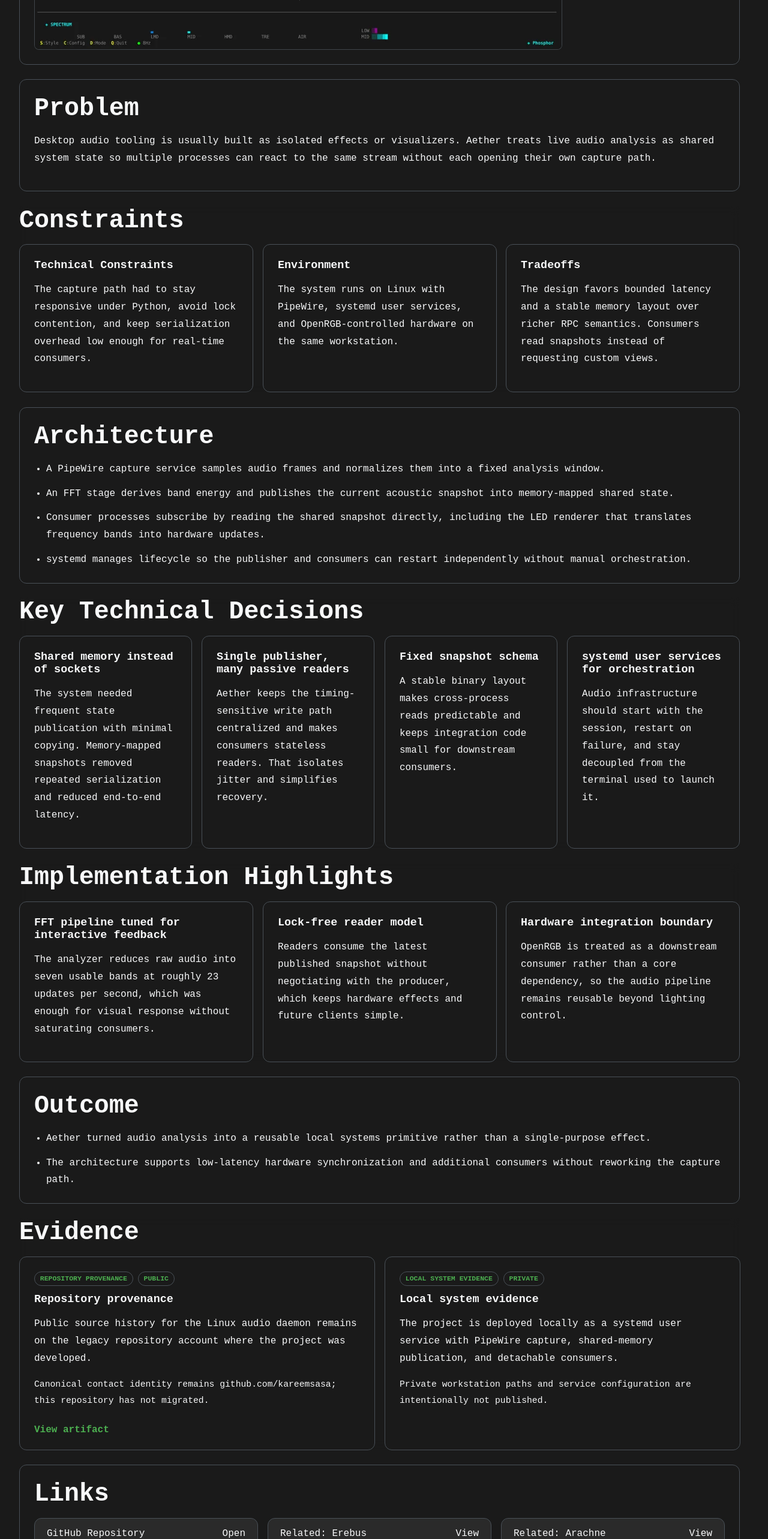
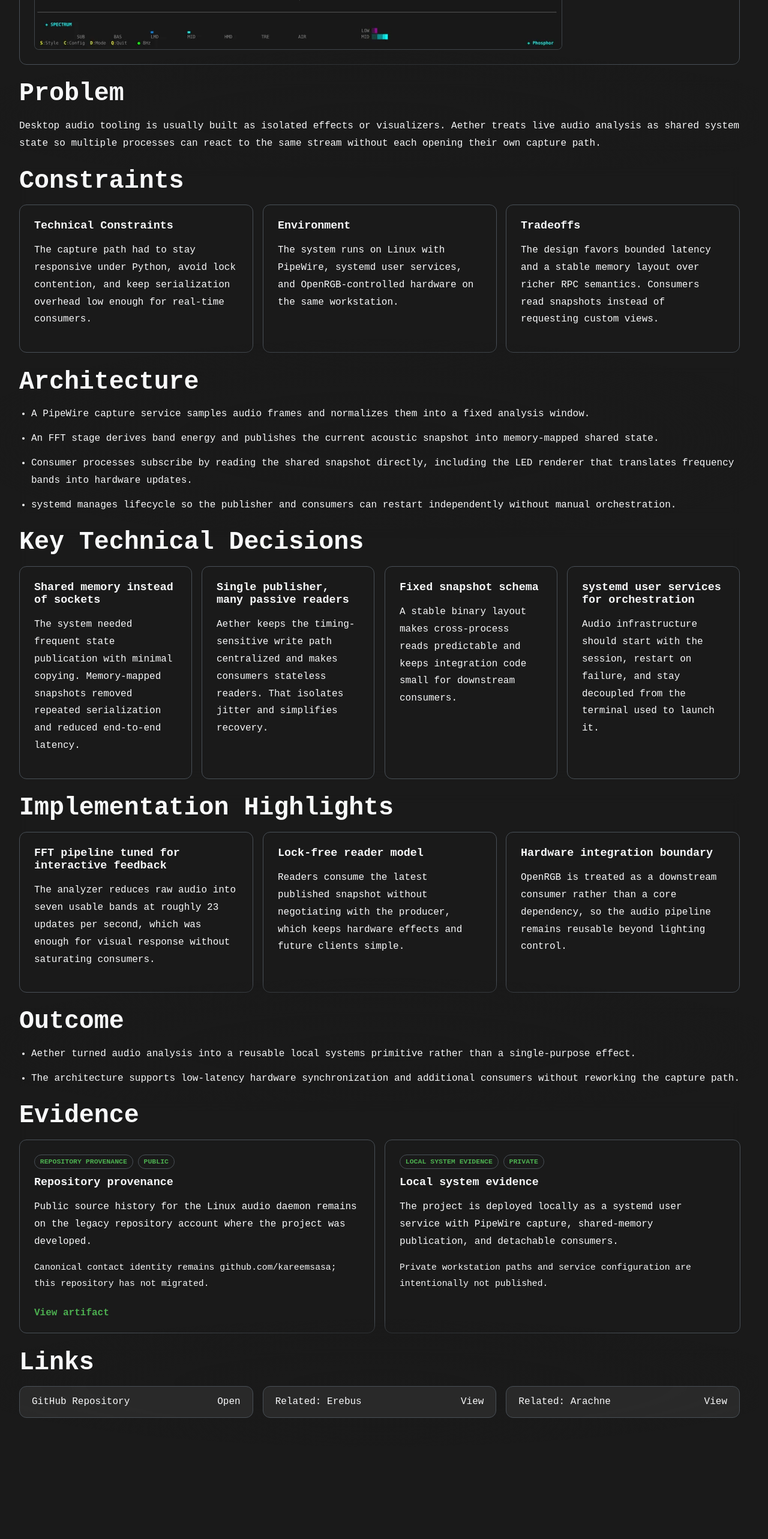
Before and after one commit to kareemsasa3/personal-website, a React (Vite) app in the folder web/: page /case-studies/aether in a window 1280 px wide. Shown: the part 1040-3606 px from the top of the page at 60% size. After the commit the page ends 3452 px from the top, so only its background shows below. Built offline with nearby package versions, Linux system fonts and the light colour scheme; grey boxes are pictures that could not be loaded.

Commit message:
style(case-studies): drop card boxes from outer case study sections
Co-Authored-By: Claude Opus 5.5 <noreply@anthropic.com>

```diff
--- a/web/src/components/CaseStudyPage/CaseStudyPage.tsx
+++ b/web/src/components/CaseStudyPage/CaseStudyPage.tsx
@@ -68,7 +68,7 @@ const CaseStudyPage = ({ caseStudy }: CaseStudyPageProps) => {
           )}
         </section>
 
-        <section id="problem" className="case-study-section interactive-card">
+        <section id="problem" className="case-study-section prose-surface">
           <h2>Problem</h2>
           <p>{caseStudy.problem}</p>
         </section>
@@ -91,7 +91,7 @@ const CaseStudyPage = ({ caseStudy }: CaseStudyPageProps) => {
           </div>
         </section>
 
-        <section id="architecture" className="case-study-section interactive-card">
+        <section id="architecture" className="case-study-section prose-surface">
           <h2>Architecture</h2>
           {caseStudy.slug === "erebus" && (
             <figure className="case-study-flow">
@@ -134,7 +134,7 @@ const CaseStudyPage = ({ caseStudy }: CaseStudyPageProps) => {
           </div>
         </section>
 
-        <section id="outcome" className="case-study-section interactive-card">
+        <section id="outcome" className="case-study-section prose-surface">
           <h2>{caseStudy.slug === "erebus" ? "Current Outcome" : "Outcome"}</h2>
           <ul className="case-study-list">
             {caseStudy.outcome.map((item) => (
@@ -173,7 +173,7 @@ const CaseStudyPage = ({ caseStudy }: CaseStudyPageProps) => {
           </div>
         </section>
 
-        <section id="links" className="case-study-section interactive-card">
+        <section id="links" className="case-study-section prose-surface">
           <h2>Links</h2>
           <div className="case-study-links">
             {caseStudy.links.map((link) => {
```
